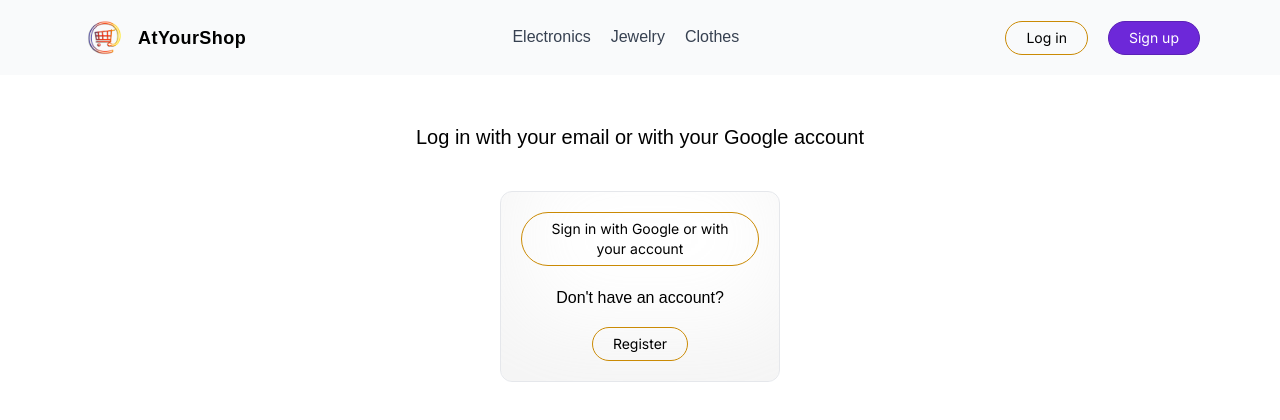
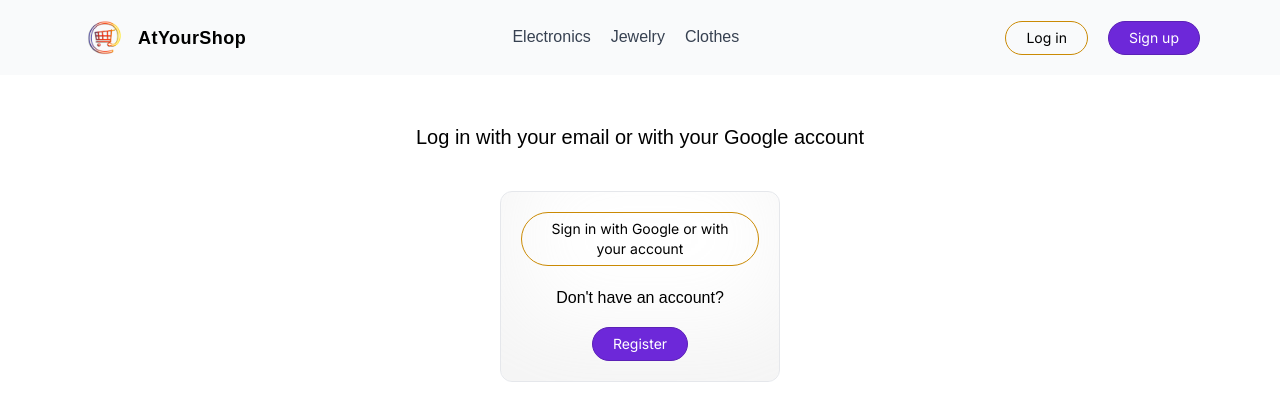
Before and after one commit to danieljoser/ecommerce-app, a Next.js app: page /login in a window 1280 px wide. Shown: the top 420 px of the page. Built offline with nearby package versions, Linux system fonts and the light colour scheme; no server answers.

Commit message:
Changing the local domain for production links

```diff
--- a/components/LogForm.tsx
+++ b/components/LogForm.tsx
@@ -130,7 +130,7 @@ const LogForm = ({ type }: form) => {
 
                         <p>Don't have an account?</p>
                             <div className="flex items-center gap-4">
-                                <Link href='/signup' className="orange_btn">
+                                <Link href='/signup' className="violet_btn">
                                     Register
                                 </Link>
                             </div>
--- a/components/ProductCard.tsx
+++ b/components/ProductCard.tsx
@@ -22,7 +22,7 @@ const ProductCard = ({product}: Product) => {
     const router = useRouter();
 
     function handleClick() {
-        router.push(`http://localhost:3000/products/id/?id=${product.id}`)
+        router.push(`/products/id/?id=${product.id}`)
     }
 
   return (
```
